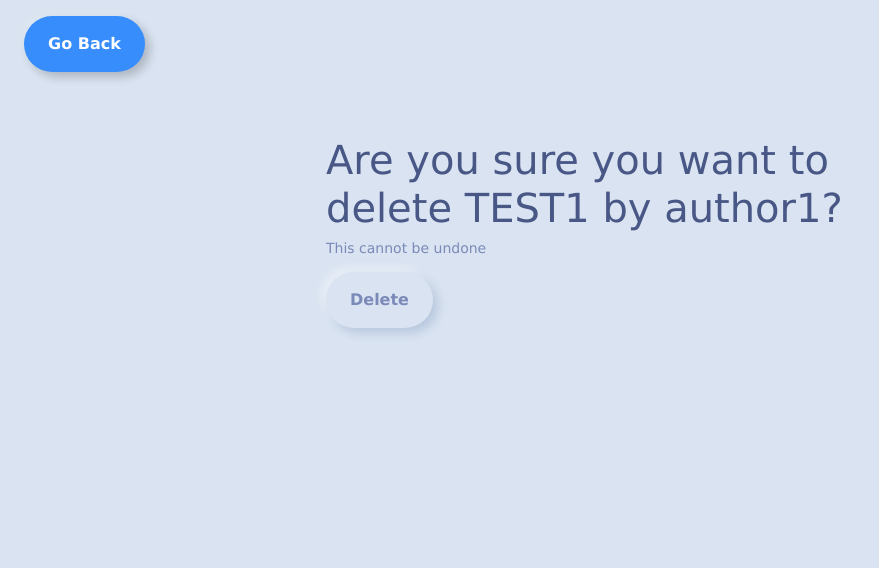
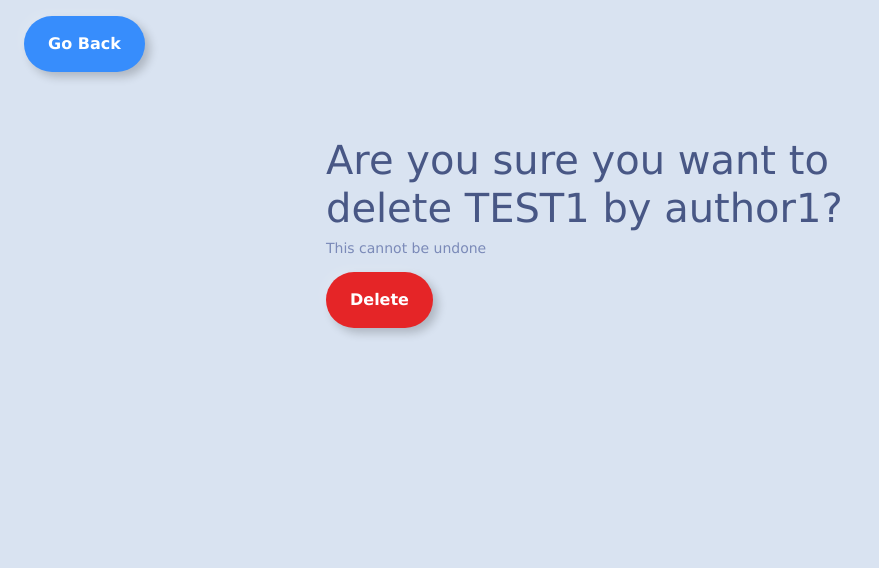
Before and after one commit to lydiaahope/inventory_management, a Django app: page /delete-item/1 in a window 1280 px wide. Shown: the part 50-618 px from the top of the page, without its empty margins (0-879 px from the left). Run offline with Django 5.2, Linux system fonts and the light colour scheme; a user stored in the database is signed in; data comes from the database, SQL or seed files in the repository.

Commit message:
Changed button color

```diff
--- a/inventory/templates/inventory/delete_item.html
+++ b/inventory/templates/inventory/delete_item.html
@@ -10,7 +10,7 @@
 				<p class="fw-light">This cannot be undone</p>
 
 				<div>
-					<button class="btn btn-danger">Delete</button>
+					<button class="btn btn-outline-danger">Delete</button>
 				</div>
 			</form>
 		</div>
```
